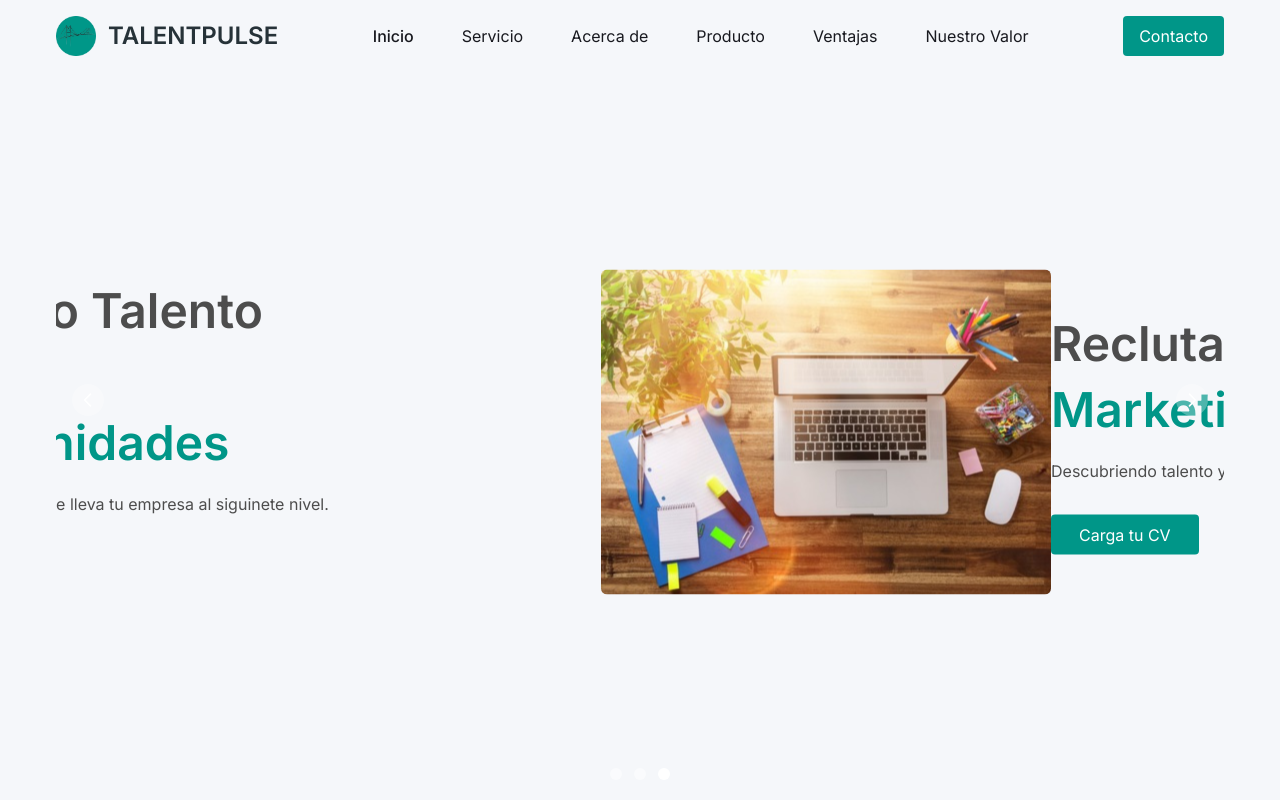
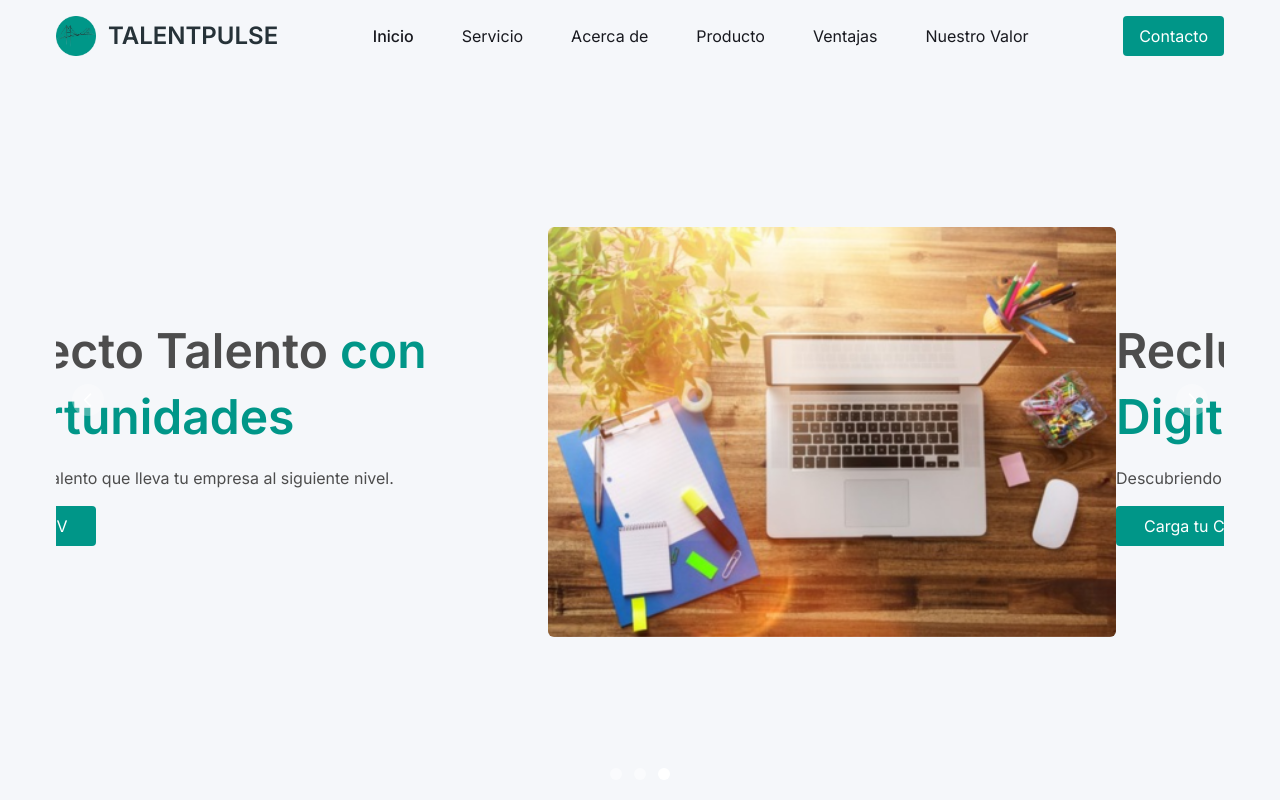
Before and after one commit to Emilio2207/talentpulse, a React (Vite) app: page / in a window 1280 px wide. Shown: the top 800 px of the page. Built offline with nearby package versions, Linux system fonts and the light colour scheme.

Commit message:
update 11-7

```diff
--- a/src/components/Home.jsx
+++ b/src/components/Home.jsx
@@ -14,23 +14,24 @@ const Home = () => {
     <div className="bg-neutralSilver" id="home">
       <div className="px-4 lg:px-14 max-w-screen-2xl mx-auto min-h-screen h-screen">
         <Carousel className="w-full mx-auto">
-          <div
-            className="my-28 md:my-8 py-12 flex flex-col md:flex-row-reverse items-center justify-between
-          gap-12"
-          >
-            <div>
-              <img src={banner1} alt="" className="rounded-md" />
+          <div className="my-8 md:my-8 py-8 flex flex-col md:flex-row-reverse items-center justify-between gap-8">
+            <div className="w-full md:w-1/2">
+              <img
+                src={banner1}
+                alt=""
+                className="rounded-md w-full"
+              />
             </div>
             {/* hero text */}
-            <div className="md:w-1/2">
-              <h1 className="text-5xl font-semibold mb-4 text-neutralDGrey md:w-3/4 leading-snug">
+            <div className="w-full md:w-1/2 flex flex-col items-center md:items-start">
+              <h1 className="text-3xl md:text-5xl font-semibold mb-2 md:mb-4 text-neutralDGrey leading-snug text-center md:text-left">
                 Conecto Talento{" "}
                 <span className="text-brandPrimary leading-snug">
                   con Oportunidades
                 </span>
               </h1>
-              <p className="text-neutralDGrey text-base mb-8">
-                Buscando el talento que lleva tu empresa al siguinete
+              <p className="text-neutralDGrey text-sm md:text-base mb-2 md:mb-4 text-center md:text-left">
+                Buscando el talento que lleva tu empresa al siguiente
                 nivel.
               </p>
               <button
@@ -41,22 +42,23 @@ const Home = () => {
               </button>
             </div>
           </div>
-          <div
-            className="my-28 md:my-8 py-12 flex flex-col md:flex-row-reverse items-center justify-between
-          gap-12"
-          >
-            <div>
-              <img src={banner1} alt="" className="rounded-md" />
+          <div className="my-8 md:my-8 py-8 flex flex-col md:flex-row-reverse items-center justify-between gap-8">
+            <div className="w-full md:w-1/2">
+              <img
+                src={banner1}
+                alt=""
+                className="rounded-md w-full"
+              />
             </div>
             {/* hero text */}
-            <div className="md:w-1/2">
-              <h1 className="text-5xl font-semibold mb-4 text-neutralDGrey md:w-3/4 leading-snug">
+            <div className="w-full md:w-1/2 flex flex-col items-center md:items-start">
+              <h1 className="text-3xl md:text-5xl font-semibold mb-2 md:mb-4 text-neutralDGrey leading-snug text-center md:text-left">
                 Reclutando{" "}
                 <span className="text-brandPrimary leading-snug">
                   Marketing Digital
                 </span>
               </h1>
-              <p className="text-neutralDGrey text-base mb-8">
+              <p className="text-neutralDGrey text-sm md:text-base mb-2 md:mb-4 text-center md:text-left">
                 Descubriendo talento y forjando trayectorias.
               </p>
               <button
@@ -67,22 +69,23 @@ const Home = () => {
               </button>
             </div>
           </div>
-          <div
-            className="my-28 md:my-8 py-12 flex flex-col md:flex-row-reverse items-center justify-between
-          gap-12"
-          >
-            <div>
-              <img src={banner1} alt="" className="rounded-md" />
+          <div className="my-8 md:my-8 py-8 flex flex-col md:flex-row-reverse items-center justify-between gap-8">
+            <div className="w-full md:w-1/2">
+              <img
+                src={banner1}
+                alt=""
+                className="rounded-md w-full"
+              />
             </div>
             {/* hero text */}
-            <div className="md:w-1/2">
-              <h1 className="text-5xl font-semibold mb-4 text-neutralDGrey md:w-3/4 leading-snug">
+            <div className="w-full md:w-1/2 flex flex-col items-center md:items-start">
+              <h1 className="text-3xl md:text-5xl font-semibold mb-2 md:mb-4 text-neutralDGrey leading-snug text-center md:text-left">
                 Seleccionando{" "}
                 <span className="text-brandPrimary leading-snug">
                   Personal IT
                 </span>
               </h1>
-              <p className="text-neutralDGrey text-base mb-8">
+              <p className="text-neutralDGrey text-sm md:text-base mb-2 md:mb-4 text-center md:text-left">
                 Buscando y encontrando el talento perfecto para ti.
               </p>
               <button
--- a/src/components/Navbar.jsx
+++ b/src/components/Navbar.jsx
@@ -124,7 +124,7 @@ const Navbar = () => {
               smooth={true}
               offset={-100}
               key={path}
-              className="block text-base text-white hover:text-brandPrimary
+              className="block cursor-pointer text-base text-white hover:text-neutralDGrey
               first:font-medium"
             >
               {link}
```
